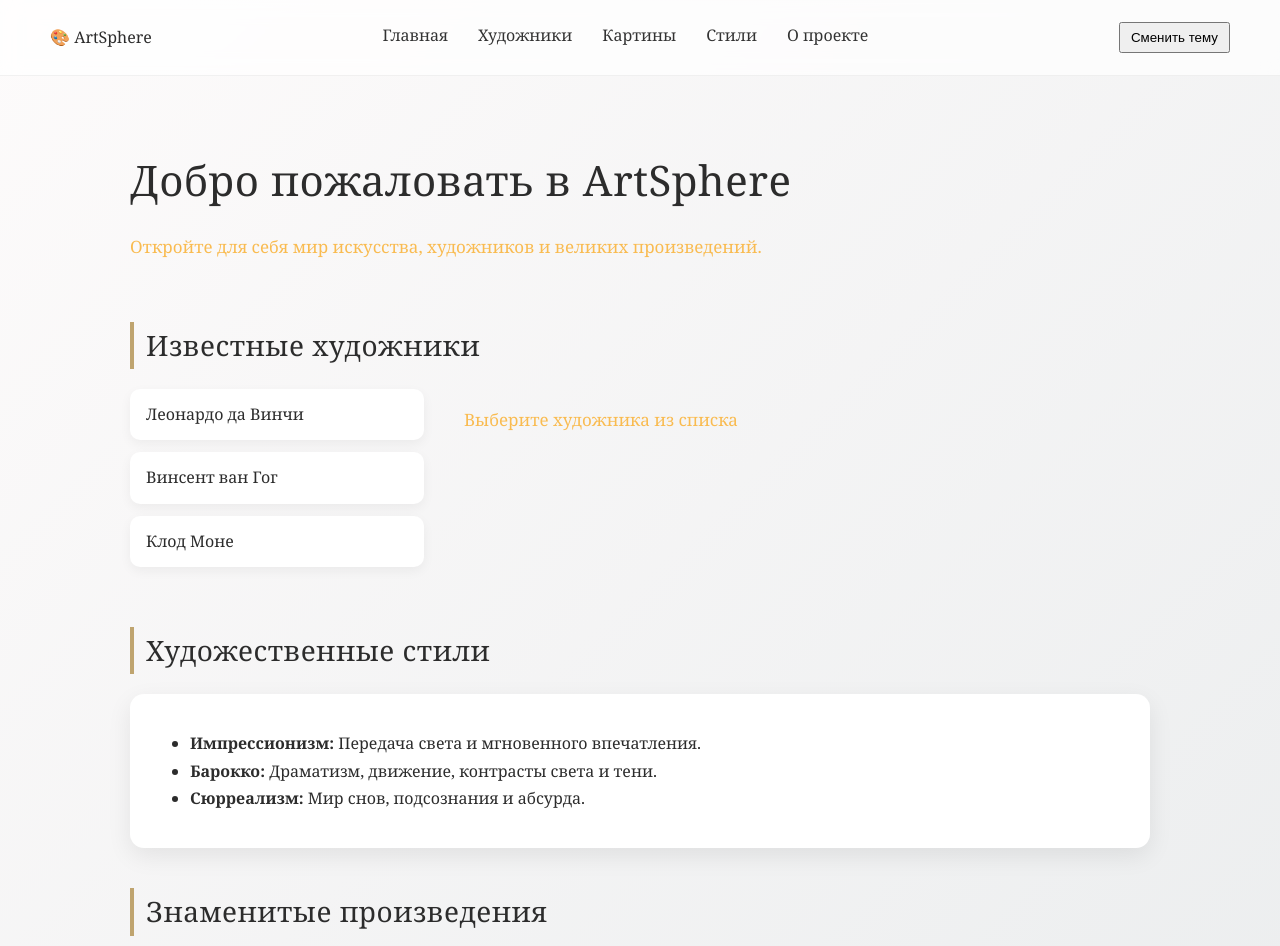
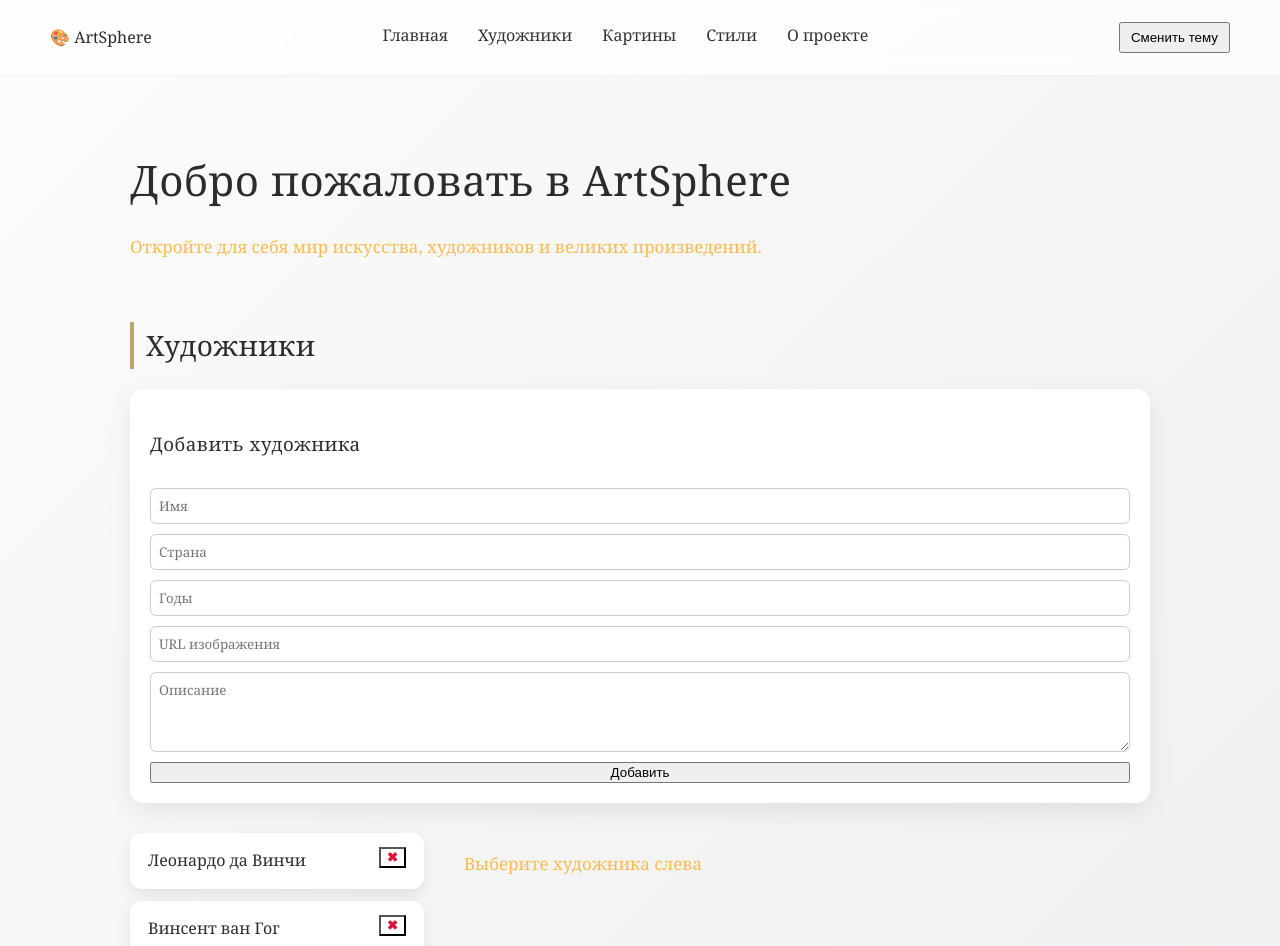
Before and after one commit to SaturninoErica/React-Redux, a React (Vite) app in the folder react-redux-app/: page / in a window 1280 px wide. Shown: the top 946 px of the page. Built offline with nearby package versions, Linux system fonts and the light colour scheme.

Commit message:
Задание 4 - добавила CRUD для художников

```diff
--- a/react-redux-app/src/components/ArtistsSection.css
+++ b/react-redux-app/src/components/ArtistsSection.css
@@ -7,6 +7,8 @@
     gap: 40px;
 }
 
+/* ===== LIST ===== */
+
 .artists-list {
     width: 30%;
     display: flex;
@@ -15,31 +17,108 @@
 }
 
 .artist-item {
-    padding: 12px 16px;
-    border-radius: 10px;
+    padding: 14px 18px;
+    border-radius: 12px;
     background: white;
     cursor: pointer;
-    transition: all 0.2s ease;
-    box-shadow: 0 4px 12px rgba(0, 0, 0, 0.05);
+    transition: all 0.25s ease;
+    box-shadow: 0 6px 16px rgba(0, 0, 0, 0.08);
 }
 
 .artist-item:hover {
-    transform: translateX(6px);
+    transform: translateX(8px);
     background: #f3efe6;
 }
 
+.delete-btn {
+    float: right;
+    background: transparent;
+    color: crimson;
+    font-weight: bold;
+}
+
+.delete-btn:hover {
+    transform: scale(1.2);
+}
+
+/* ===== DETAIL CARD ===== */
+
 .artist-detail {
     width: 70%;
+    display: flex;
 }
 
-.artist-detail img {
-    margin-top: 15px;
-    max-width: 260px;
-    border-radius: 12px;
-    box-shadow: 0 8px 20px rgba(0, 0, 0, 0.15);
+.artist-view-card {
+    display: flex;
+    gap: 35px;
+    background: white;
+    border-radius: 18px;
+    padding: 30px;
+    box-shadow: 0 18px 45px rgba(0, 0, 0, 0.15);
+    animation: fadeIn 0.4s ease;
 }
 
-/* Тёмная тема */
+.artist-image-wrapper {
+    min-width: 260px;
+}
+
+.artist-image {
+    width: 260px;
+    height: 340px;
+    object-fit: cover;
+    border-radius: 14px;
+    box-shadow: 0 12px 28px rgba(0, 0, 0, 0.3);
+}
+
+.artist-info {
+    flex: 1;
+}
+
+.artist-name {
+    font-size: 32px;
+    margin-bottom: 8px;
+}
+
+.artist-meta {
+    color: #bfa46f;
+    font-style: italic;
+    margin-bottom: 18px;
+}
+
+.artist-description {
+    font-size: 17px;
+    line-height: 1.7;
+    margin-bottom: 25px;
+}
+
+/* ===== FORM ===== */
+
+.form {
+    display: flex;
+    flex-direction: column;
+    gap: 10px;
+    margin-bottom: 30px;
+}
+
+input,
+textarea {
+    padding: 8px;
+    border-radius: 6px;
+    border: 1px solid #ccc;
+    font-family: inherit;
+}
+
+textarea {
+    min-height: 80px;
+}
+
+.edit-panel {
+    border-top: 1px solid #eee;
+    padding-top: 18px;
+}
+
+/* ===== DARK MODE ===== */
+
 body.dark .artist-item {
     background: #1f4068;
 }
@@ -47,3 +126,28 @@ body.dark .artist-item {
 body.dark .artist-item:hover {
     background: #2a5298;
 }
+
+body.dark .artist-view-card {
+    background: #1f4068;
+}
+
+body.dark input,
+body.dark textarea {
+    background: #162447;
+    color: white;
+    border: 1px solid #2a5298;
+}
+
+/* ===== ANIMATION ===== */
+
+@keyframes fadeIn {
+    from {
+        opacity: 0;
+        transform: translateY(15px);
+    }
+
+    to {
+        opacity: 1;
+        transform: translateY(0);
+    }
+}
--- a/react-redux-app/src/components/ArtistsSection.jsx
+++ b/react-redux-app/src/components/ArtistsSection.jsx
@@ -1,44 +1,200 @@
-import { useState } from "react";
+import { useState, useEffect } from "react";
 import useFetchWithDelay from "../hooks/useFetchWithDelay";
 import "./ArtistsSection.css";
 
 function ArtistsSection() {
     const { data, loading } = useFetchWithDelay("/data/artData.json", 1200);
+
+    const [artists, setArtists] = useState([]);
     const [selectedArtist, setSelectedArtist] = useState(null);
 
+    const [form, setForm] = useState({
+        name: "",
+        country: "",
+        years: "",
+        description: "",
+        image: ""
+    });
+
+    /* ===== READ ===== */
+    useEffect(() => {
+        if (data) {
+            setArtists(data.artists);
+        }
+    }, [data]);
+
     if (loading) return <p>Загрузка художников...</p>;
-    if (!data) return <p>Ошибка загрузки</p>;
+
+    /* ===== CREATE ===== */
+    const addArtist = () => {
+        const newArtist = {
+            id: Date.now(),
+            ...form
+        };
+
+        setArtists([...artists, newArtist]);
+
+        setForm({
+            name: "",
+            country: "",
+            years: "",
+            description: "",
+            image: ""
+        });
+    };
+
+    /* ===== DELETE ===== */
+    const deleteArtist = (id) => {
+        setArtists(artists.filter(a => a.id !== id));
+        setSelectedArtist(null);
+    };
+
+    /* ===== UPDATE ===== */
+    const updateArtist = () => {
+        setArtists(
+            artists.map(a =>
+                a.id === selectedArtist.id ? { ...selectedArtist } : a
+            )
+        );
+    };
 
     return (
         <section className="section">
-            <h2>Известные художники</h2>
+            <h2>Художники</h2>
+
+            {/* ===== CREATE ===== */}
+            <div className="card form">
+                <h3>Добавить художника</h3>
+
+                <input
+                    placeholder="Имя"
+                    value={form.name}
+                    onChange={e => setForm({ ...form, name: e.target.value })}
+                />
+
+                <input
+                    placeholder="Страна"
+                    value={form.country}
+                    onChange={e => setForm({ ...form, country: e.target.value })}
+                />
+
+                <input
+                    placeholder="Годы"
+                    value={form.years}
+                    onChange={e => setForm({ ...form, years: e.target.value })}
+                />
+
+                <input
+                    placeholder="URL изображения"
+                    value={form.image}
+                    onChange={e => setForm({ ...form, image: e.target.value })}
+                />
+
+                <textarea
+                    placeholder="Описание"
+                    value={form.description}
+                    onChange={e => setForm({ ...form, description: e.target.value })}
+                />
+
+                <button onClick={addArtist}>Добавить</button>
+            </div>
 
             <div className="artists-container">
+
+                {/* ===== LIST ===== */}
                 <div className="artists-list">
-                    {data.artists.map((artist) => (
+                    {artists.map(artist => (
                         <div
                             key={artist.id}
                             className="artist-item"
-                            onClick={() => setSelectedArtist(artist)}
+                            onClick={() => setSelectedArtist({ ...artist })}
                         >
                             {artist.name}
+
+                            <button
+                                className="delete-btn"
+                                onClick={(e) => {
+                                    e.stopPropagation();
+                                    deleteArtist(artist.id);
+                                }}
+                            >
+                                ✖
+                            </button>
                         </div>
                     ))}
                 </div>
 
+                {/* ===== DETAIL ===== */}
                 <div className="artist-detail">
                     {selectedArtist ? (
-                        <>
-                            <h3>{selectedArtist.name}</h3>
-                            <p><strong>Страна:</strong> {selectedArtist.country}</p>
-                            <p><strong>Годы жизни:</strong> {selectedArtist.years}</p>
-                            <p>{selectedArtist.description}</p>
-                            <img src={selectedArtist.image} alt={selectedArtist.name} />
-                        </>
+                        <div className="artist-view-card">
+
+                            <div className="artist-image-wrapper">
+                                <img
+                                    className="artist-image"
+                                    src={selectedArtist.image}
+                                    alt={selectedArtist.name}
+                                />
+                            </div>
+
+                            <div className="artist-info">
+                                <h3 className="artist-name">
+                                    {selectedArtist.name}
+                                </h3>
+
+                                <div className="artist-meta">
+                                    {selectedArtist.country} • {selectedArtist.years}
+                                </div>
+
+                                <p className="artist-description">
+                                    {selectedArtist.description}
+                                </p>
+
+                                {/* ===== UPDATE ===== */}
+                                <div className="edit-panel">
+                                    <h4>Редактирование</h4>
+
+                                    <input
+                                        value={selectedArtist.name}
+                                        onChange={e =>
+                                            setSelectedArtist({
+                                                ...selectedArtist,
+                                                name: e.target.value
+                                            })
+                                        }
+                                    />
+
+                                    <input
+                                        value={selectedArtist.country}
+                                        onChange={e =>
+                                            setSelectedArtist({
+                                                ...selectedArtist,
+                                                country: e.target.value
+                                            })
+                                        }
+                                    />
+
+                                    <textarea
+                                        value={selectedArtist.description}
+                                        onChange={e =>
+                                            setSelectedArtist({
+                                                ...selectedArtist,
+                                                description: e.target.value
+                                            })
+                                        }
+                                    />
+
+                                    <button onClick={updateArtist}>
+                                        Сохранить изменения
+                                    </button>
+                                </div>
+                            </div>
+                        </div>
                     ) : (
-                        <p>Выберите художника из списка</p>
+                        <p>Выберите художника слева</p>
                     )}
                 </div>
+
             </div>
         </section>
     );
```
